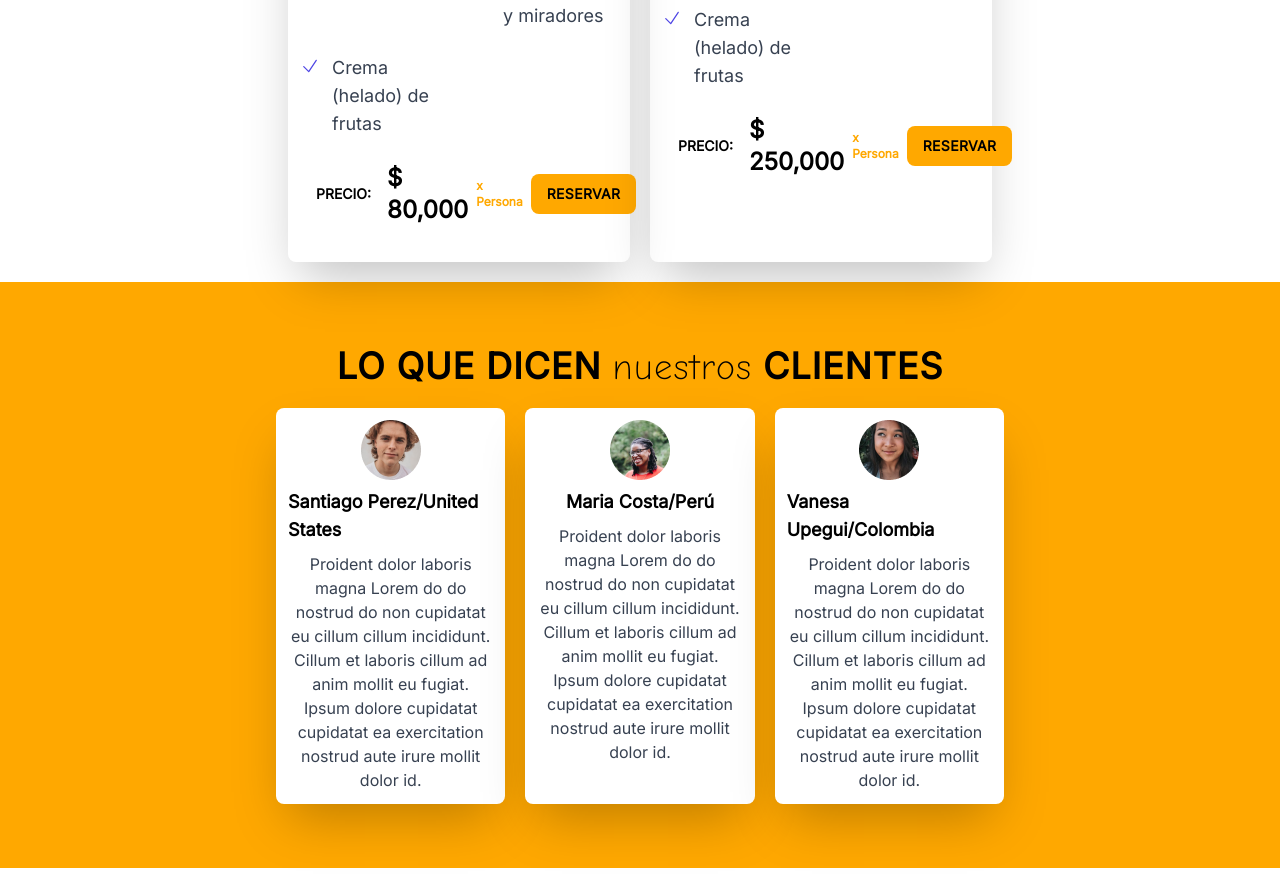
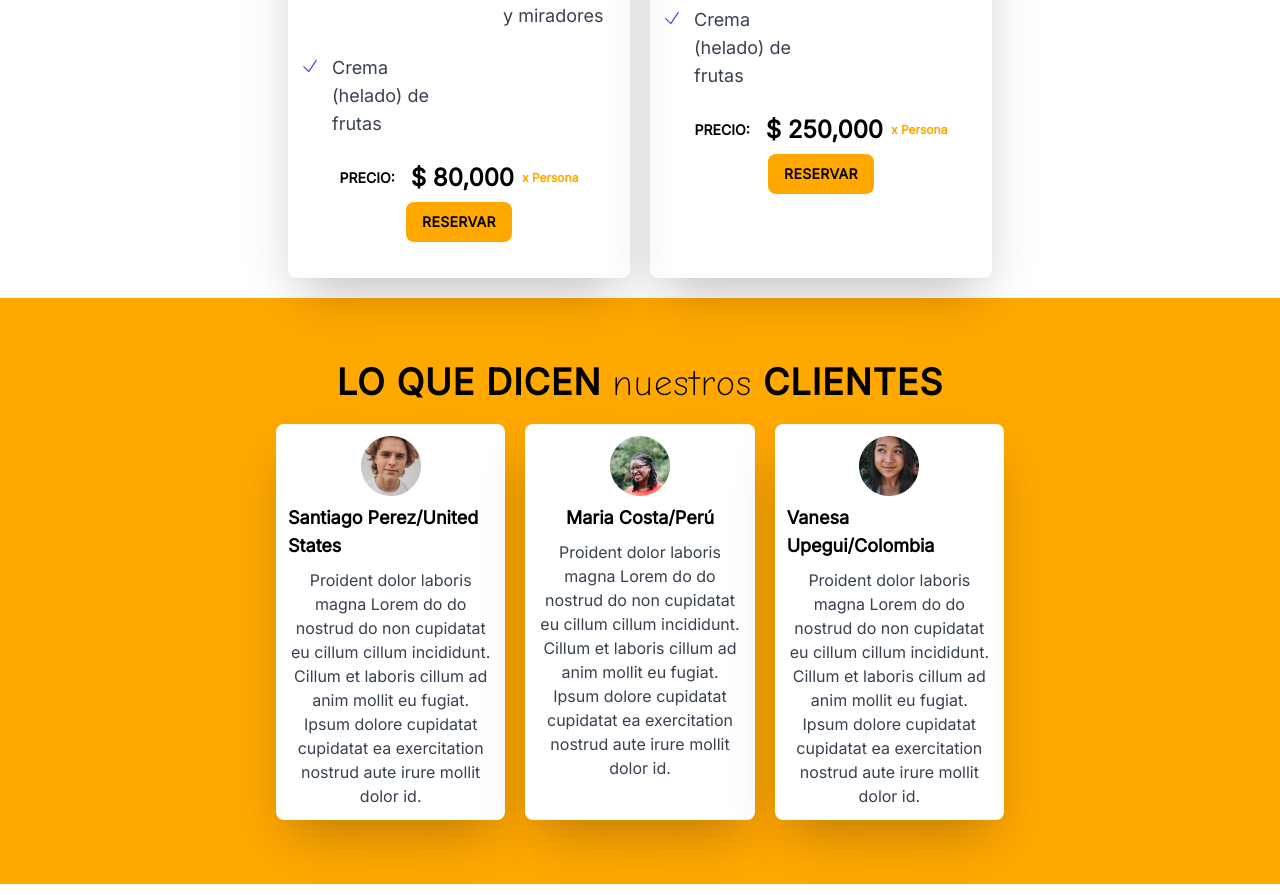
Before and after one commit to szuluaga-beep/chimba-tours, a Next.js app: page / in a window 1280 px wide. Shown: the part 1536-2431 px from the top of the page. Built offline with nearby package versions, Linux system fonts and the light colour scheme.

Commit message:
Ajustes página

```diff
--- a/components/Tour.tsx
+++ b/components/Tour.tsx
@@ -41,7 +41,7 @@ const Tour: FC<Props> = ({ tour }) => {
         }
 
       </ul>
-      <div className='my-2 flex gap-2 flex-col items-center md:flex-row justify-between p-4'>
+      <div className='my-2 flex gap-2 flex-col items-center justify-between p-4'>
         <div className='flex items-center gap-2 '>
 
           <span className='mr-2 uppercase font-extrabold text-sm'>Precio:</span>
```
